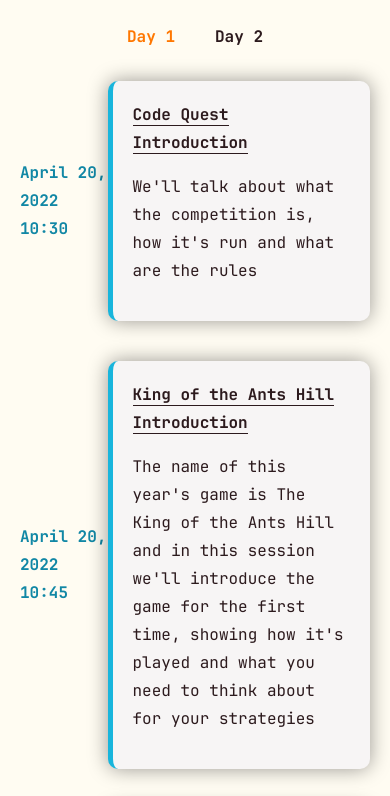
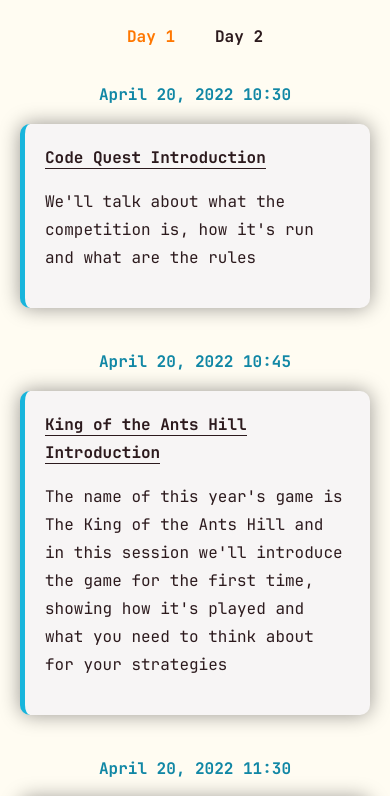
Before and after one commit to CALED-Team/cq23-landing-page, a website: page index.html in a window 390 px wide. Shown: the part 5822-6618 px from the top of the page. Drawn offline with Linux system fonts and the light colour scheme.

Commit message:
made the schedule responsive

```diff
--- a/style.css
+++ b/style.css
@@ -421,6 +421,14 @@ section.hero .hero-content h1 {
     border-bottom: 1px solid var(--black);
 }
 
+@media screen and (max-width: 700px) {
+    .schedule-item {
+        grid-template-columns: 1fr;
+        grid-template-rows: auto auto;
+        row-gap: 15px;
+    }
+}
+
 footer {
     background: var(--black);
     color: var(--white);
```
